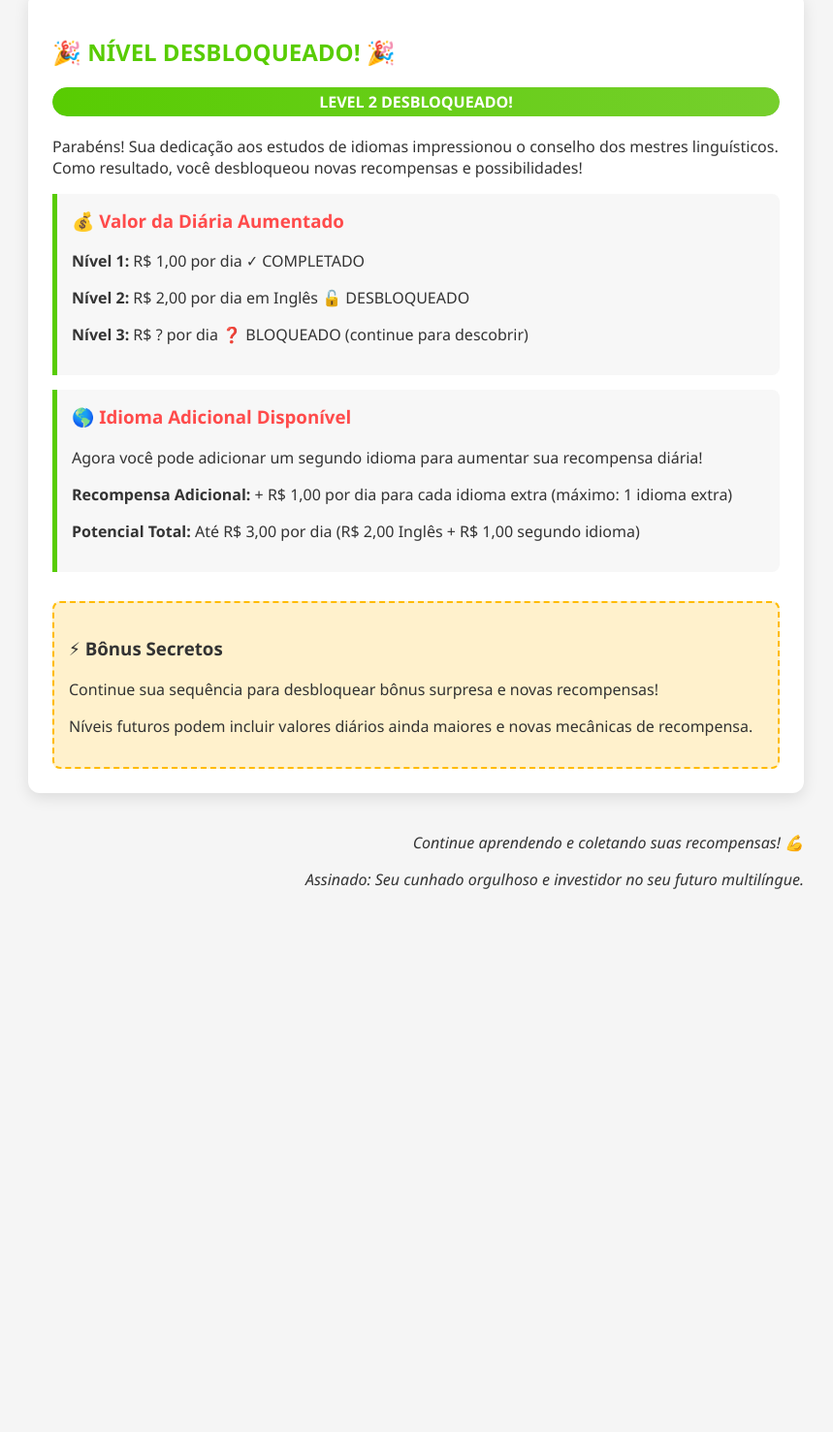
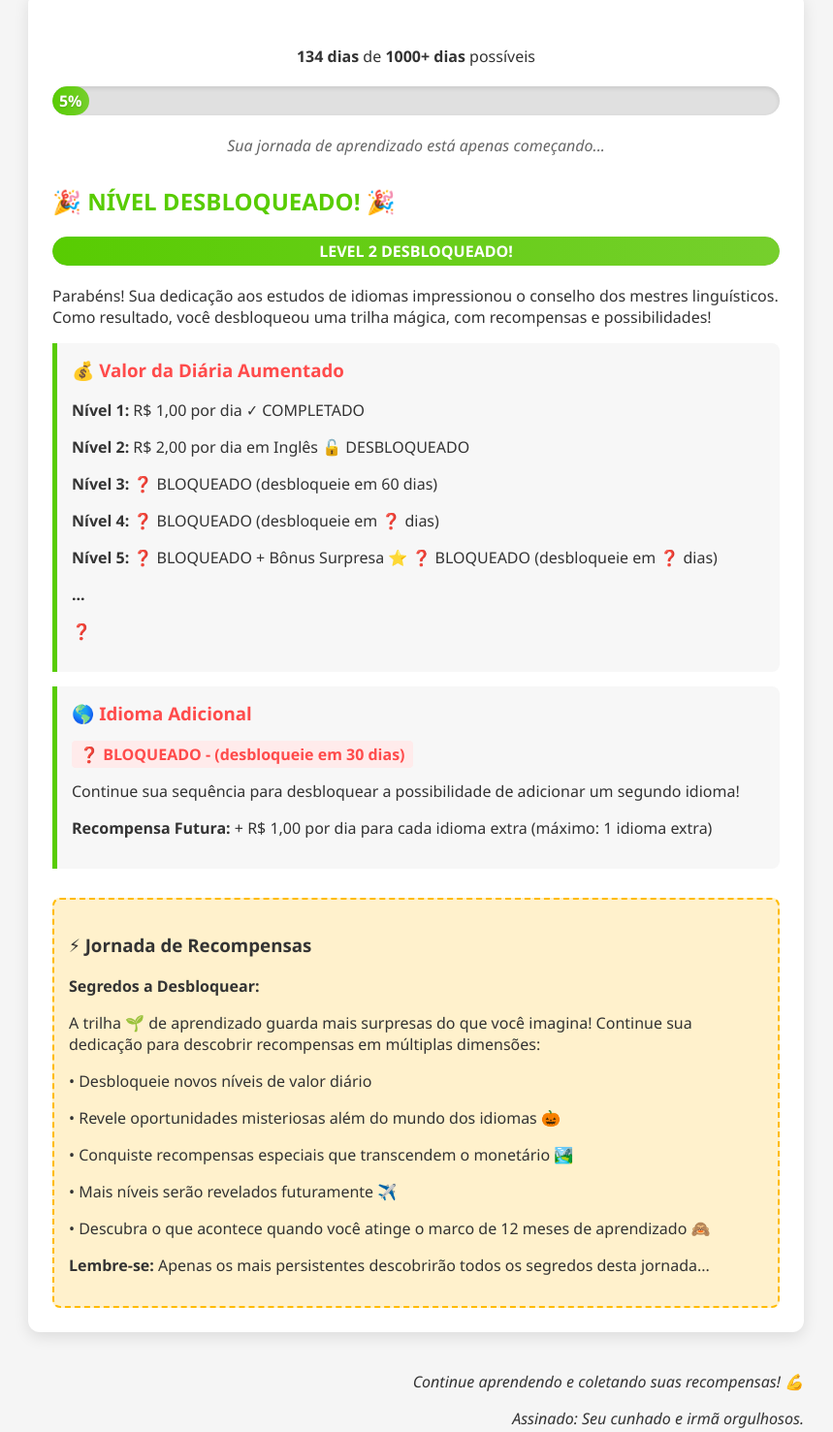
Before and after one commit to mvinnicius22/keyvid-recompensas, a plain HTML site: page index.html in a window 1280 px wide. Shown: the part 640-2117 px from the top of the page at 97% size, without its empty margins (211-1070 px from the left). Before the commit the page ends 1594 px from the top, so only its background shows below. Drawn offline with Linux system fonts and the light colour scheme.

Commit message:
first commit

```diff
--- a/index.html
+++ b/index.html
@@ -123,7 +123,7 @@
         <h1>Certificado de Conquista</h1>
         <div class="owl">🦉</div>
         <p>Este certificado reconhece a incrível dedicação de</p>
-        <div class="achievement">MEU CUNHADO</div>
+        <div class="achievement">MEU CUNHADO KEYVID</div>
         <p>por completar</p>
         <div class="achievement">134 DIAS CONSECUTIVOS</div>
         <p>de aprendizado no Duolingo</p>
@@ -131,38 +131,58 @@
     </div>
 
     <div class="level-up">
+        <div class="progress-container" style="margin: 30px 0;">
+            <p style="text-align: center; margin-bottom: 5px;"><strong>134 dias</strong> de <strong>1000+ dias</strong> possíveis</p>
+            <div class="progress-bar" style="background-color: #e0e0e0; border-radius: 20px; height: 30px; position: relative; overflow: hidden; box-shadow: inset 0 2px 5px rgba(0,0,0,0.1);">
+                <div class="progress" style="background: linear-gradient(90deg, #58cc02 0%, #76cf2d 100%); height: 100%; border-radius: 20px; width: 5%; display: flex; align-items: center; justify-content: center; color: white; font-weight: bold; text-shadow: 0 1px 2px rgba(0,0,0,0.2);">
+                    5%
+                </div>
+            </div>
+            <p style="text-align: center; font-style: italic; color: #666; margin-top: 5px;">Sua jornada de aprendizado está apenas começando...</p>
+        </div>
+
         <h2>🎉 NÍVEL DESBLOQUEADO! 🎉</h2>
 
         <div class="progress-bar">
             <div class="progress">LEVEL 2 DESBLOQUEADO!</div>
         </div>
 
-        <p>Parabéns! Sua dedicação aos estudos de idiomas impressionou o conselho dos mestres linguísticos. Como resultado, você desbloqueou novas recompensas e possibilidades!</p>
+        <p>Parabéns! Sua dedicação aos estudos de idiomas impressionou o conselho dos mestres linguísticos. Como resultado, você desbloqueou uma trilha mágica, com recompensas e possibilidades!</p>
 
         <div class="feature">
             <h3>💰 Valor da Diária Aumentado</h3>
             <p><strong>Nível 1:</strong> R$ 1,00 por dia ✓ COMPLETADO</p>
             <p><strong>Nível 2:</strong> R$ 2,00 por dia em Inglês 🔓 DESBLOQUEADO</p>
-            <p><strong>Nível 3:</strong> R$ ? por dia ❓ BLOQUEADO (continue para descobrir)</p>
+            <p><strong>Nível 3:</strong> ❓ BLOQUEADO (desbloqueie em 60 dias)</p>
+            <p><strong>Nível 4:</strong> ❓ BLOQUEADO (desbloqueie em ❓ dias)</p>
+            <p><strong>Nível 5:</strong> ❓ BLOQUEADO + Bônus Surpresa ⭐ ❓ BLOQUEADO (desbloqueie em ❓ dias)</p>
+            <p><strong>...</strong></p>
+            <p><strong>❓</strong></p>
         </div>
 
         <div class="feature">
-            <h3>🌎 Idioma Adicional Disponível</h3>
-            <p>Agora você pode adicionar um segundo idioma para aumentar sua recompensa diária!</p>
-            <p><strong>Recompensa Adicional:</strong> + R$ 1,00 por dia para cada idioma extra (máximo: 1 idioma extra)</p>
-            <p><strong>Potencial Total:</strong> Até R$ 3,00 por dia (R$ 2,00 Inglês + R$ 1,00 segundo idioma)</p>
+            <h3>🌎 Idioma Adicional</h3>
+            <p><strong style="color: #ff4b4b; background-color: #ffebeb; padding: 3px 8px; border-radius: 4px;">❓ BLOQUEADO - (desbloqueie em 30 dias)</strong></p>
+            <p>Continue sua sequência para desbloquear a possibilidade de adicionar um segundo idioma!</p>
+            <p><strong>Recompensa Futura:</strong> + R$ 1,00 por dia para cada idioma extra (máximo: 1 idioma extra)</p>
         </div>
 
         <div class="bonus">
-            <h3>⚡ Bônus Secretos</h3>
-            <p>Continue sua sequência para desbloquear bônus surpresa e novas recompensas!</p>
-            <p>Níveis futuros podem incluir valores diários ainda maiores e novas mecânicas de recompensa.</p>
+            <h3>⚡ Jornada de Recompensas</h3>
+            <p><strong>Segredos a Desbloquear:</strong></p>
+            <p>A trilha 🌱 de aprendizado guarda mais surpresas do que você imagina! Continue sua dedicação para descobrir recompensas em múltiplas dimensões:</p>
+            <p>• Desbloqueie novos níveis de valor diário</p>
+            <p>• Revele oportunidades misteriosas além do mundo dos idiomas 🎃</p>
+            <p>• Conquiste recompensas especiais que transcendem o monetário 🏞️</p>
+            <p>• Mais níveis serão revelados futuramente ✈️</p>
+            <p>• Descubra o que acontece quando você atinge o marco de 12 meses de aprendizado 🙈</p>
+            <p><strong>Lembre-se:</strong> Apenas os mais persistentes descobrirão todos os segredos desta jornada...</p>
         </div>
     </div>
 
     <div class="signature">
         <p>Continue aprendendo e coletando suas recompensas! 💪</p>
-        <p>Assinado: Seu cunhado orgulhoso e investidor no seu futuro multilíngue.</p>
+        <p>Assinado: Seu cunhado e irmã orgulhosos.</p>
     </div>
 </body>
 </html>
```
